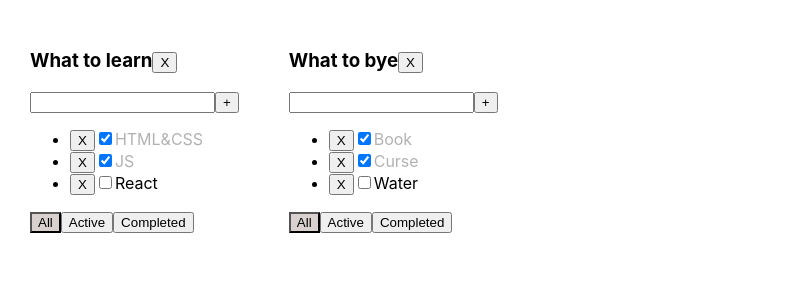
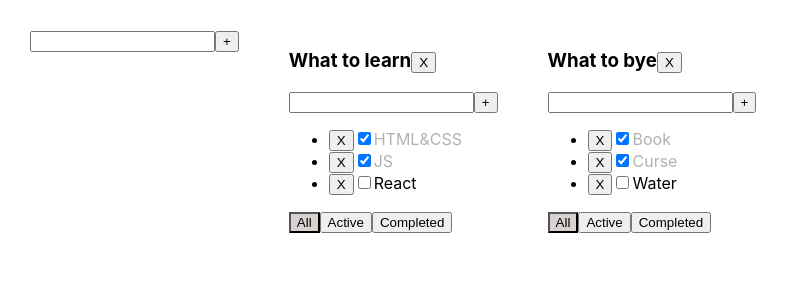
Before and after one commit to KirillDolzhenkov/task-manager-app, a React (Create React App) app: page / in a window 1280 px wide. Shown: the top 300 px of the page, without its empty margins (0-789 px from the left). Built offline with nearby package versions, Linux system fonts and the light colour scheme.

Commit message:
added editable span & addItemForm

```diff
--- a/src/App.tsx
+++ b/src/App.tsx
@@ -2,6 +2,7 @@ import React, { useState } from 'react';
 import { v1 } from 'uuid';
 import './App.css';
 import {Todolist} from './Todolist';
+import {AddItemForm} from "./components/AddItemForm";
 
 export type TasksType = {
     id: string
@@ -43,8 +44,6 @@ function App() {
         ]
     });
 
-    console.log(tasks)
-
     const [todoLists, setTodoLists] = useState<Array<TodoListsType>>([
         {id: todoListId1, name: 'What to learn', filterValue: "All"},
         {id: todoListId2, name: 'What to bye', filterValue: "All"},
@@ -67,6 +66,10 @@ function App() {
         setTasks({...tasks, [todoListId]: tasks[todoListId].map(el=>el.id === taskId ? {...el, isDone} : el)});
     }
 
+    const changeTaskTitle = (todoListId: string, taskId: string, name: string) => {
+        setTasks({...tasks, [todoListId]: tasks[todoListId].map(el=>el.id ===taskId ? {...el, name}: el)});
+    }
+
     const getTasksForTodolist = (todoListId: string, filterValue: FilterValueType) => {
         let tasksForTodoList = tasks[todoListId];
         switch (filterValue) {
@@ -86,7 +89,17 @@ function App() {
     const removeTodoLIst = (todoListId: string) => {
         setTodoLists([...todoLists.filter(el=>el.id !== todoListId)]);
         delete tasks[todoListId];
-        console.table(tasks)
+    }
+
+    const AddTodoList = (title: string) => {
+        const newId = v1();
+        const newTodoList: TodoListsType = {id: newId, name: title, filterValue: "All"}
+        setTodoLists( [newTodoList, ...todoLists]);
+        setTasks({[newId]: [], ...tasks});
+    }
+
+    const changeTodoTitle = (todoListId: string, name: string) => {
+        setTodoLists(todoLists.map(el => el.id === todoListId ? {...el, name}: el));
     }
 
     const mappedTodoLists = todoLists.map(tl => {
@@ -102,6 +115,8 @@ function App() {
                 changFilterValue={changFilterValue}
                 changeIsDoneValue={changeIsDoneValue}
                 removeTodoLIst={removeTodoLIst}
+                changeTaskTitle={changeTaskTitle}
+                changeTodoTitle={changeTodoTitle}
             />
         )
     });
@@ -109,6 +124,7 @@ function App() {
 
     return (
         <div className="App">
+            <AddItemForm addItem={(title)=>AddTodoList(title)}/>
             {mappedTodoLists}
         </div>
     );
--- a/src/TodoList.tsx
+++ b/src/TodoList.tsx
@@ -1,7 +1,9 @@
 import React, {useState} from "react";
 import {FilterValueType, TasksType} from "./App";
 import {Button} from "./components/Button";
+import {AddItemForm} from "./components/AddItemForm";
 import styles from "./Todolist.module.css";
+import {EditTableSpan} from "./components/EditTableSpan";
 
 type TodolistPropsType = {
     id: string
@@ -13,6 +15,8 @@ type TodolistPropsType = {
     changFilterValue: (id: string, filterValue: FilterValueType) => void
     changeIsDoneValue: (todoListId: string, taskId: string, isDone: boolean) => void
     removeTodoLIst: (todoListId: string ) => void
+    changeTaskTitle: (todoListId: string, taskId: string, name: string) => void
+    changeTodoTitle: (todoListId: string, name: string) => void
 }
 
 export const Todolist: React.FC<TodolistPropsType> = (props) => {
@@ -27,58 +31,37 @@ export const Todolist: React.FC<TodolistPropsType> = (props) => {
         changeIsDoneValue
     } = props;*/
 
-    const [title, setTitle] = useState("");
-    const [error, setError] = useState<string | null>("");
     const [selectedButton, setSelectedButton] = useState<FilterValueType>(props.filter);
 
     const allButtonClassname = selectedButton === "All" ? styles.selectedButton : "";
     const activeButtonClassname = selectedButton === "Active" ? styles.selectedButton : "";
     const completedButtonClassname = selectedButton === "Completed" ? styles.selectedButton : "";
 
-    const onChangeInput= (event: React.ChangeEvent<HTMLInputElement>) => {
-        setTitle(event.currentTarget.value);
-        setError("");
-    }
-
     const onRemoveTask = (id: string, taskId: string) => {
         props.removeTask(id, taskId);
     }
-
-    const onAddTask = (title: string) => {
-        if(!title){
-            setError("The title field is required");
-        } else {
-            props.addTask(props.id, title.trim());
-            setTitle("");
-        }
-    }
-
-    const onEnterPress  = (event: React.KeyboardEvent<HTMLInputElement>) => {
-        if (event.key !== 'Enter') return;
-        onAddTask(title);
-    }
-
     const onChangeFilter = (id: string, filterValue: FilterValueType) => {
         props.changFilterValue(props.id, filterValue);
         setSelectedButton(filterValue);
     }
-
     const onIsDoneValue = (taskId: string, e: React.ChangeEvent<HTMLInputElement>) => {
         props.changeIsDoneValue(props.id, taskId, e.currentTarget.checked);
     }
-
-    const onInputKeyDownHandler = (event: React.KeyboardEvent<HTMLInputElement>) => {
-        onEnterPress(event);
-    }
-
-    const onInputChangeHandler = (event: React.ChangeEvent<HTMLInputElement>) => {
-        onChangeInput(event);
-    }
-
     const onRemoveTodoHandler = (todoListId: string) => {
         props.removeTodoLIst(todoListId);
     }
 
+    const onAddTask = (taskId: string, title: string) => {
+        props.addTask(taskId, title);
+    }
+
+    const onUpdateTask = (taskId: string, title: string) => {
+        props.changeTaskTitle(props.id, taskId, title);
+    }
+
+    const onUpdateTodo = (title: string)=> {
+        props.changeTodoTitle(props.id, title);
+    }
 
     const mappedTasks = props.tasks.map(t => {
         return (
@@ -90,9 +73,14 @@ export const Todolist: React.FC<TodolistPropsType> = (props) => {
                 <input
                     type="checkbox"
                     checked={t.isDone}
-                    onChange={(event)=>onIsDoneValue(t.id, event)}
+                    onChange={(event) => onIsDoneValue(t.id, event)}
                 />
-                <span className={t.isDone ? styles.isDone : ""}>{t.name}</span>
+                {/*<span className={t.isDone ? styles.isDone : ""}>{t.name}</span>*/}
+                <EditTableSpan
+                    className={t.isDone ? styles.isDone : ""}
+                    name={t.name}
+                    callBack={(title) => onUpdateTask(t.id, title)}
+                />
             </li>
         )
     })
@@ -100,25 +88,19 @@ export const Todolist: React.FC<TodolistPropsType> = (props) => {
     return (
         <div>
             <h3>
-                {props.name}
+                <EditTableSpan
+                    name={props.name}
+                    callBack={(title)=>onUpdateTodo(title)}
+                />
+                {/*{props.name}*/}
                 <Button
                     name={"X"}
                     callBack={()=>onRemoveTodoHandler(props.id)}
                 />
             </h3>
 
-            <div>
-                <input
-                    value={title}
-                    onKeyDown={onInputKeyDownHandler}
-                    onChange={onInputChangeHandler}
-                />
-                <Button
-                    name={"+"}
-                    callBack={()=>onAddTask(title)}
-                />
-                {error && <div style={{"color": "red"}}>{error}</div> }
-            </div>
+            <AddItemForm addItem={(title)=>onAddTask(props.id, title)}/>
+
             <ul>
                 {mappedTasks}
             </ul>
--- /dev/null
+++ b/src/components/AddItemForm.tsx
@@ -0,0 +1,56 @@
+import React, {useState} from "react";
+import {Button} from "./Button";
+
+type AddItemFormPropsType = {
+    addItem: (title: string) => void
+}
+
+export const AddItemForm: React.FC<AddItemFormPropsType> = (props) => {
+
+    const [title, setTitle] = useState("");
+    const [error, setError] = useState<string | null>("");
+
+    const onChangeInput= (event: React.ChangeEvent<HTMLInputElement>) => {
+        setTitle(event.currentTarget.value);
+        setError("");
+    }
+
+    const onAddItem = (title: string) => {
+        if(!title){
+            setError("The title field is required");
+        } else {
+            props.addItem(title.trim());
+            setTitle("");
+        }
+    }
+
+    const onEnterPress  = (event: React.KeyboardEvent<HTMLInputElement>) => {
+        if (event.key !== 'Enter') return;
+        onAddItem(title);
+    }
+
+    const onInputKeyDownHandler = (event: React.KeyboardEvent<HTMLInputElement>) => {
+        onEnterPress(event);
+    }
+
+    const onInputChangeHandler = (event: React.ChangeEvent<HTMLInputElement>) => {
+        onChangeInput(event);
+    }
+
+    return (
+        <>
+            <div>
+                <input
+                    value={title}
+                    onKeyDown={onInputKeyDownHandler}
+                    onChange={onInputChangeHandler}
+                />
+                <Button
+                    name={"+"}
+                    callBack={()=>onAddItem(title)}
+                />
+                {error && <div style={{"color": "red"}}>{error}</div> }
+            </div>
+        </>
+    )
+}
--- /dev/null
+++ b/src/components/EditTableSpan.tsx
@@ -0,0 +1,46 @@
+import React, {useState} from "react";
+
+type EditTableSpanPropsType = {
+    name: string
+    callBack: (name: string) => void
+    className?: string
+}
+
+export const EditTableSpan: React.FC<EditTableSpanPropsType> = (props) => {
+
+    const [isEditMode, setIsEditMode] = useState<boolean>(false);
+    const [name, setName] = useState<string>(props.name);
+
+    const editTableSpanClassname = props.className ?? "";
+
+    const onEditHandler = () => {
+        setIsEditMode(true);
+    }
+    const onInputChangeHandler = (event: React.ChangeEvent<HTMLInputElement>) => {
+        setName(event.currentTarget.value)
+    }
+
+    const onCallBack = () => {
+        props.callBack(name);
+        setIsEditMode(false);
+    }
+
+    return (
+        <>
+            {
+                isEditMode
+                    ? <input
+                        type="text"
+                        value={name}
+                        onChange={(event) => onInputChangeHandler(event)}
+                        onBlur={onCallBack}
+                        autoFocus
+                    />
+                    : <span
+                        className={editTableSpanClassname}
+                        onDoubleClick={onEditHandler}
+                    >{name}</span>
+            }
+        </>
+    )
+}
```
